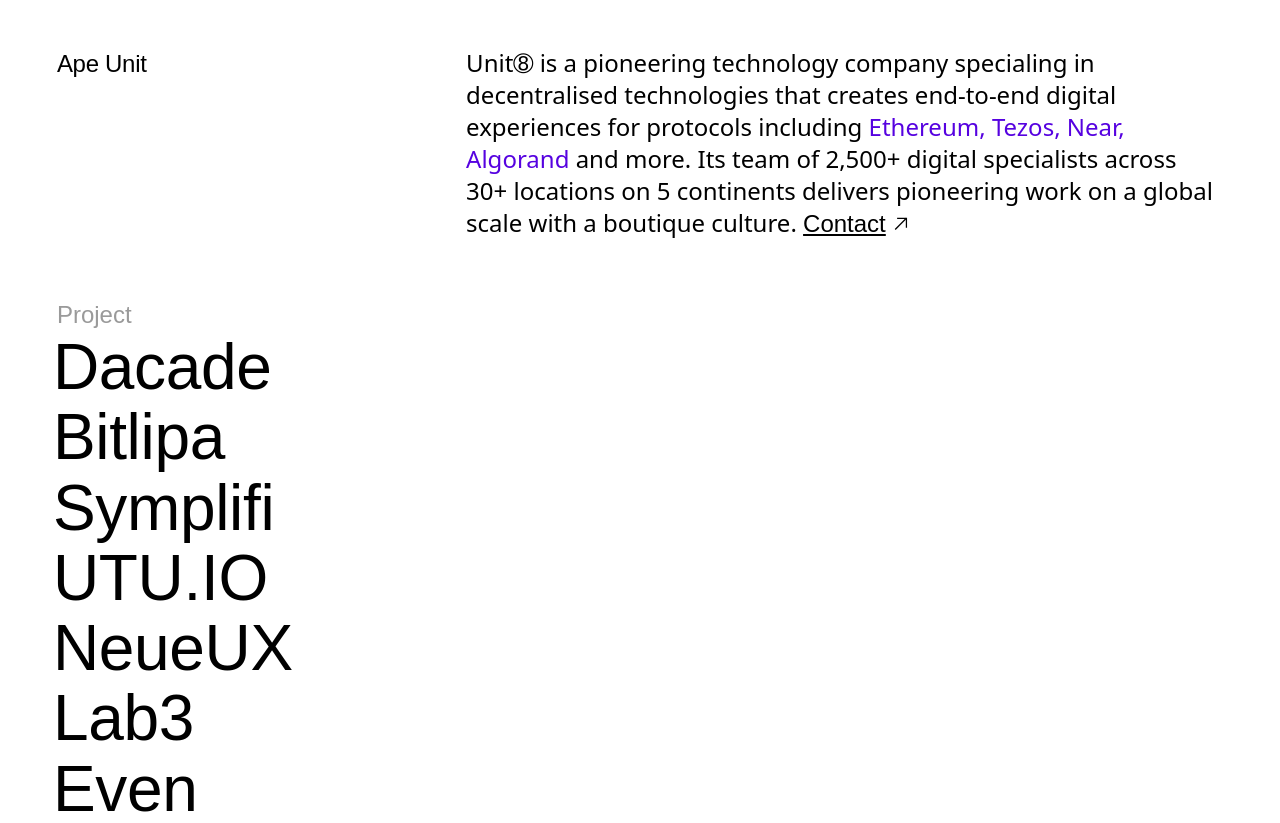
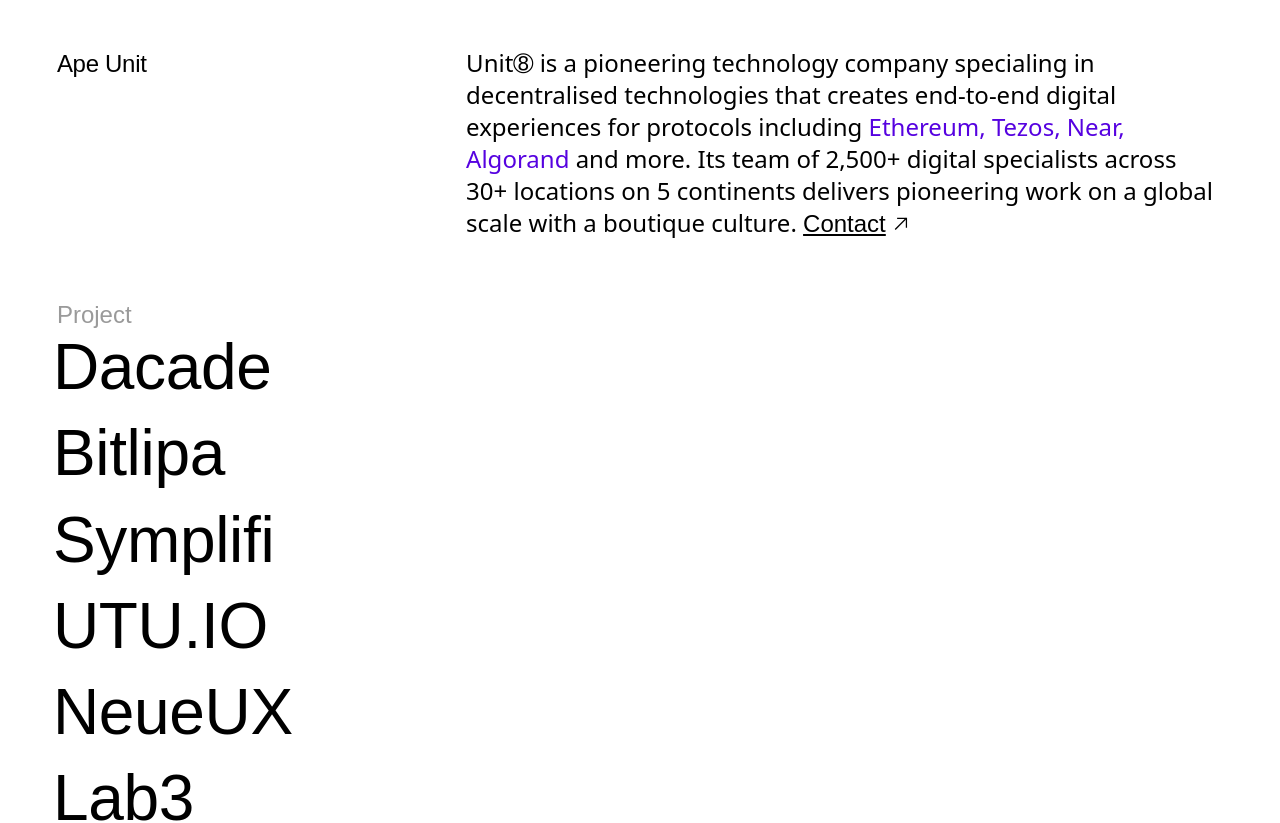
Before and after one commit to TheGymRwanda/unit8-maroon, a Next.js app: page / in a window 1280 px wide. Shown: the top 823 px of the page. Built offline with nearby package versions, Linux system fonts and the light colour scheme.

Commit message:
Feat: Worked on the buttons animation

```diff
--- a/components/section/Project.jsx
+++ b/components/section/Project.jsx
@@ -34,18 +34,21 @@ export default function Project() {
               className="md:h-18  group mb-0.5 -ml-2 flex flex-col justify-center leading-18 tracking-spacing-xl"
               key={index}
             >
+              <div className="group w-fit pb-4">
                 <PageLink
                   onClick={() => SetMobileImage("flex")}
                   style={
-                  "md:gap-0.75 gap-0.5 md:pt-auto pt-5 border-b-2 border-white hover:border-b-2 hover:border-black -pl-2 ml-2 pb-3"
+                    "md:gap-4 gap-0.5 md:pt-auto pt-5 border-b-2 border-white hover:border-b-2 hover:border-transparent -pl-2 ml-2 pb-3"
                   }
                   text={item}
                   textStyle={"md:text-headingOne text-13 -ml-1"}
                   arrow={<Svg />}
-                imageWrapperStyle="absolute hidden md:group-hover:block -top-3.5"
+                  imageWrapperStyle="project__iconWrapper absolute hidden xl:group-hover:block  -top-[1.5rem]"
                   showIndex={() => setShow(index)}
                   hide={() =>setShow(null)}
                 />
+                <div className="project__line hidden group-hover:block ml-2 -mt-1 border-b-2 group-hover:border-black"></div>
+              </div>
               <div className="xl:hidden -mt-9 mb-10">
               {show === 0 && (
               <ProjectCard image={images[0].image} text={"P2P learning platform-1"}/>
--- a/components/ui/Link.jsx
+++ b/components/ui/Link.jsx
@@ -22,7 +22,6 @@
           className={` group xl:hidden flex cursor-pointer  w-fit items-center gap-1.5 ${props.style}`}
           href={props.link}
           onClick={() => props.showIndex()}
-          // onMouseLeave={() => props.hide()}
         >
           <p className={`font-Neufile md:text-2xl text-xl font-normal not-italic leading-7 ${props.textStyle}`}>
             {props.text}
--- a/styles/globals.css
+++ b/styles/globals.css
@@ -10,6 +10,42 @@
 
 .project__image {
   box-shadow: 0 0 1rem 0.00001em rgba(128, 128, 128, 0.349);
+}
+
+.project__iconWrapper{
+  animation-name: icon;
+  transition: ease-in 0.1s;
+  animation-duration: 3.5s;
+  /* animation-delay: 5s; */
+}
+
+@keyframes icon {
+  0%  {opacity: 0;}
+  100% {opacity: 10;}
+  /* 100% {width: fit-content;} */
+
+}
+
+.project__line {
+  animation-name: example;
+  transition: ease-in 0.1s;
+  animation-duration: 0.3s;
+}
+
+@keyframes example {
+  0%   {width: 0px;}
+  5%  {width: 10%;}
+  10%  {width: 20%;}
+  15%  {width: 30%;}
+  20%  {width: 40%;}
+  25% {width: 50%;}
+  30%   {width: 60%;}
+  40%  {width: 70%;}
+  50%  {width: 80%;}
+  65%  {width: 90%;}
+  70%  {width: 95%;}
+  80% {width: 100%;}
+
 }
 
 .cardScroll::-webkit-scrollbar {
```
Lines whose indentation alone changed are shown as unchanged.
